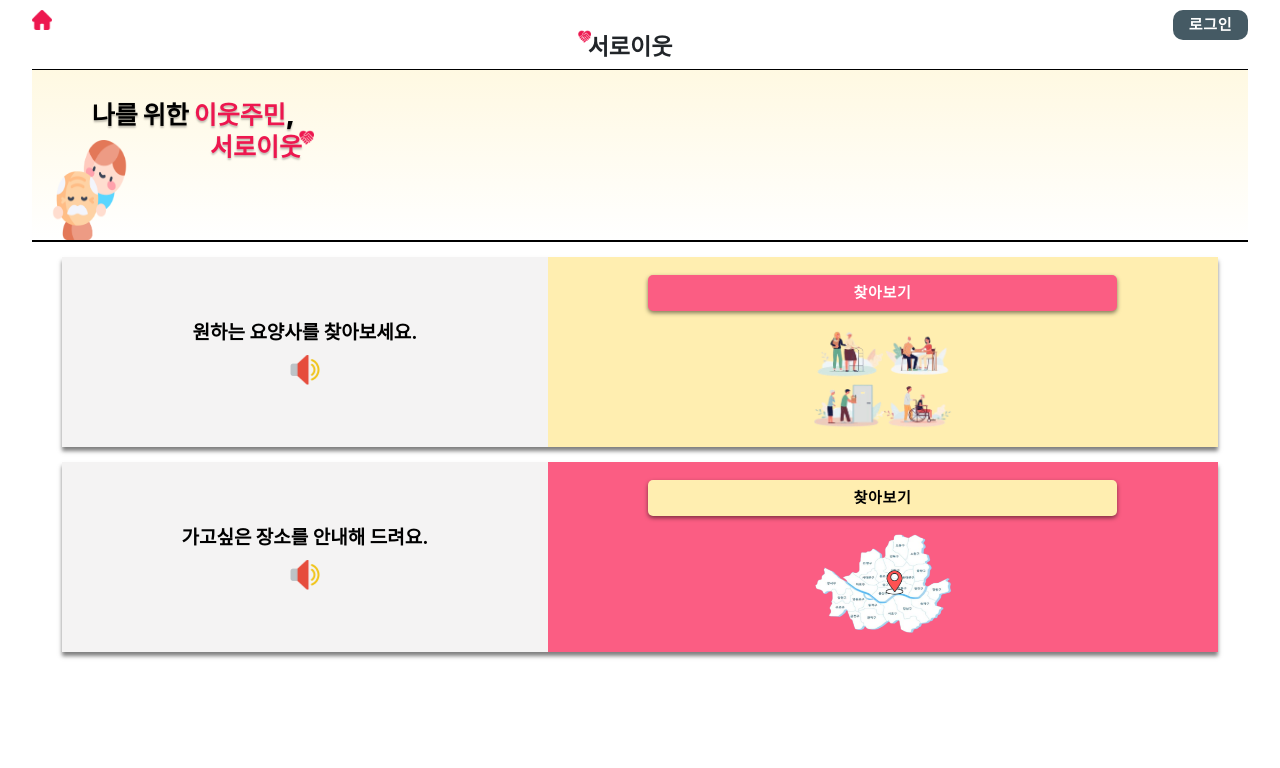
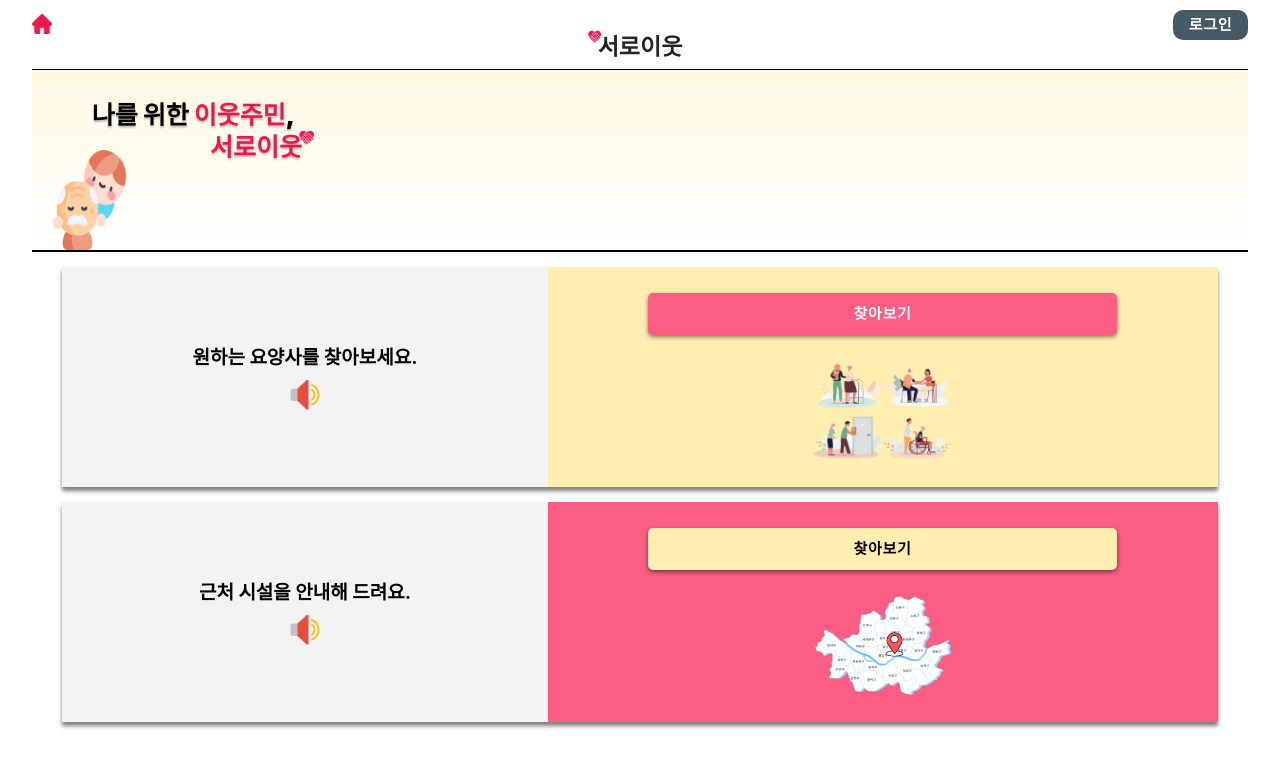
Before and after one commit to 2023-seoloius-Team-ANT/frontend-repo, a React (Create React App) app: page / in a window 1280 px wide. Shown: the top 768 px of the page. Built offline with nearby package versions, Linux system fonts and the light colour scheme.

Commit message:
fix:mainPageCss
메인페이지 고침

```diff
--- a/src/component/Template.js
+++ b/src/component/Template.js
@@ -24,12 +24,14 @@ const Template = ({ children }) => {
   return (
     <div className="Template">
       <div className="mainHeader">
+        <div className="headerHomeLogoArea">
           <img
             src={process.env.PUBLIC_URL + '/images/home.png'}
             alt=""
             id="home"
             onClick={() => navigate('/')}
           />
+        </div>
         <div className="mainlogo">
           <img
             src={process.env.PUBLIC_URL + '/images/heart.png'}
--- a/src/component/Template.scss
+++ b/src/component/Template.scss
@@ -41,11 +41,13 @@
   width: 13px;
   height: 13px;
 }
-
+.headerHomeLogoArea {
+  width: 75px;
+}
 .mainlogo {
   margin-bottom: 10px;
   margin-top: 20px;
-  margin-left: 35px;
+  // margin-left: 50px;
   margin-right: 0%;
   position: relative;
 }
--- a/src/component/main/MainFunction.js
+++ b/src/component/main/MainFunction.js
@@ -3,7 +3,7 @@ import './MainFunction.scss';
 import { useNavigate } from 'react-router-dom';
 const typeMap = {
   care: '원하는 요양사를 찾아보세요.',
-  location: '가고싶은 장소를 안내해 드려요.',
+  location: '근처 시설을 안내해 드려요.',
 };
 const styleMap = {
   care: 'care',
--- a/src/component/main/MainFunction.scss
+++ b/src/component/main/MainFunction.scss
@@ -1,6 +1,6 @@
 #mainfunction {
   display: flex;
-  height: 190px;
+  height: 220px;
   width: 95%;
   margin-top: 15px;
 
--- a/src/pages/MainPage.scss
+++ b/src/pages/MainPage.scss
@@ -1,8 +1,7 @@
 /*BANNER*/
 .MainBanner {
-
   box-sizing: initial;
-  height: 170px;
+  height: 180px;
   width: 100%;
   background: linear-gradient(
     180deg,
@@ -15,8 +14,6 @@
   justify-content: flex-end;
   flex-direction: column;
   align-items: flex-start;
-
-
 }
 #BannerImg {
   padding-left: 20px;
@@ -62,14 +59,13 @@
   font-size: 25px;
   line-height: 40px;
   color: #000000;
-  top:95px;
+  top: 95px;
   position: absolute;
 
   text-shadow: 0px 2px 2px rgba(0, 0, 0, 0.25);
 }
 
-.functionList{
-
+.functionList {
   display: flex;
   flex-direction: column;
   justify-content: center;
```
Lines whose indentation alone changed are shown as unchanged.
